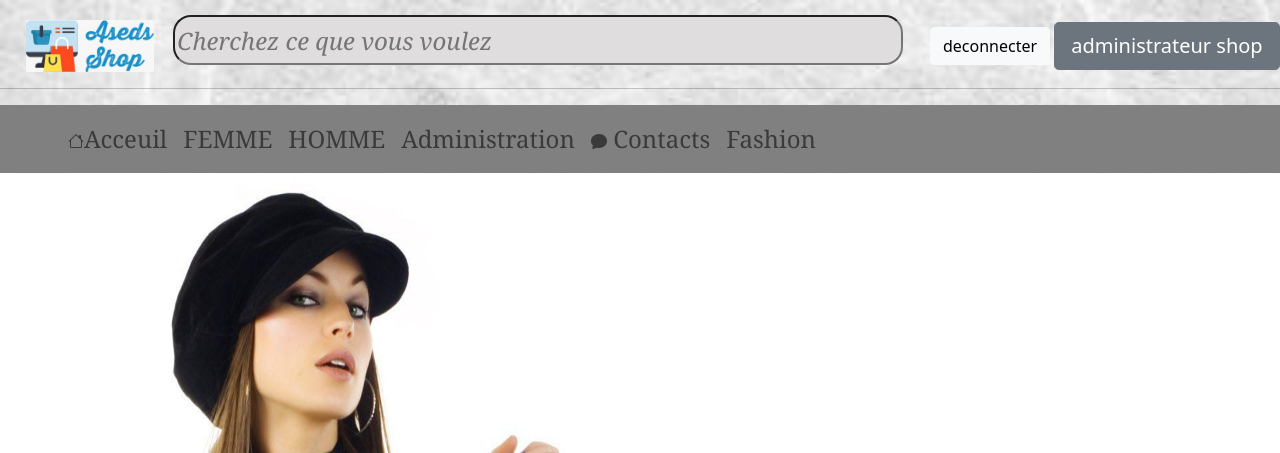
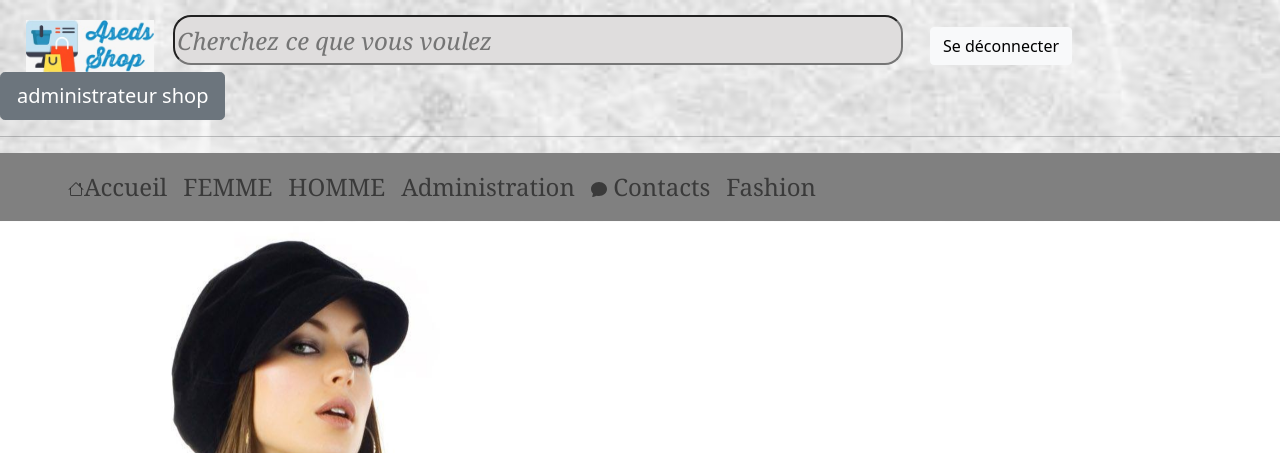
Before and after one commit to salima-2000/Site-e-commerce, a PHP site: page /shope_5/acceuil.php in a window 1280 px wide. Shown: the top 453 px of the page. Run offline with PHP 8.4, Linux system fonts and the light colour scheme; a user stored in the database is signed in; data comes from the database, SQL or seed files in the repository.

Commit message:
Update header.php

```diff
--- a/shope_5/header.php
+++ b/shope_5/header.php
@@ -31,11 +31,11 @@ $resultn2 = mysqli_query($link, $sqln2);
                     <?php include 'search_bar.php'; ?>
 
                 <?php if(!empty($_SESSION)){ ?>
-                    <a href="deconnecter.php"><button type="button" value="deconnected" id="deconnecter" class="btn btn-light">deconnecter</button></a>
+                    <a href="deconnecter.php"><button type="button" value="deconnected" id="deconnecter" class="btn btn-light">Se déconnecter</button></a>
                     <a href="profil.php" class="btn btn-secondary btn-lg" ><?php echo $username?></a>
                 <?php } else {?>
                     <a href="login.php" ><button type="button" id="connecter" class="btn btn-light"  >Se connecter</button></a>
-                    <a href="register.php"><button type="button" id="creer" class="btn btn-light">Creer un compte</button></a>
+                    <a href="register.php"><button type="button" id="creer" class="btn btn-light">Créer un compte</button></a>
 
                 <?php }?>
                 <?php if($client_id!=1){ ?>
@@ -56,7 +56,7 @@ $resultn2 = mysqli_query($link, $sqln2);
                 <li class="nav-item"> <a class="nav-link" href="acceuil.php"><i class="bi bi-house-door-fill"></i><svg xmlns="http://www.w3.org/2000/svg" width="16" height="16" fill="currentColor" class="bi bi-house" viewBox="0 0 16 16">
                     <path fill-rule="evenodd" d="M2 13.5V7h1v6.5a.5.5 0 0 0 .5.5h9a.5.5 0 0 0 .5-.5V7h1v6.5a1.5 1.5 0 0 1-1.5 1.5h-9A1.5 1.5 0 0 1 2 13.5zm11-11V6l-2-2V2.5a.5.5 0 0 1 .5-.5h1a.5.5 0 0 1 .5.5z"/>
                     <path fill-rule="evenodd" d="M7.293 1.5a1 1 0 0 1 1.414 0l6.647 6.646a.5.5 0 0 1-.708.708L8 2.207 1.354 8.854a.5.5 0 1 1-.708-.708L7.293 1.5z"/>
-                  </svg>Acceuil</a></li>
+                  </svg>Accueil</a></li>
                   <?php
                     if (mysqli_num_rows($resultn2) > 0) {
                     while ($rown2 = $resultn2->fetch_assoc()) {
```
